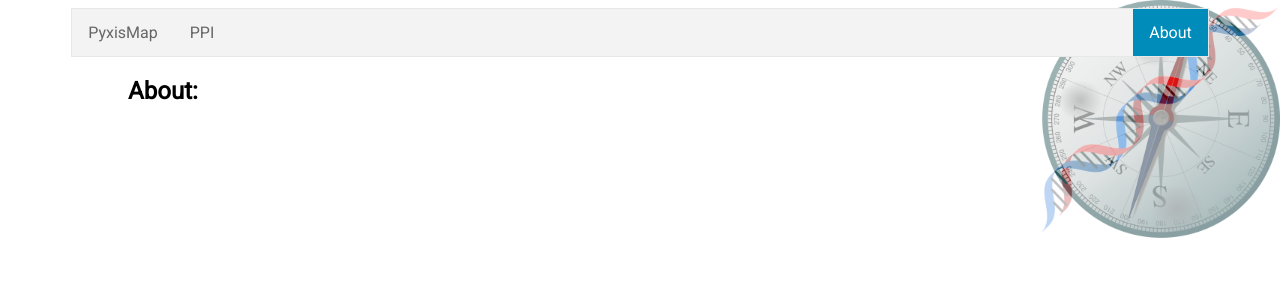
After one commit to whytestalyon/LayeredGraph, a Flask app: page /about in a window 1280 px wide. The commit adds this page. Shown: the top 300 px of the page. Run offline with Flask 2, Linux system fonts and the light colour scheme; some libraries are stand-ins or nearby versions.

Commit message:
added basic connections to about page

```diff
--- a/application.py
+++ b/application.py
@@ -52,6 +52,13 @@ def ppi():
     This will be a deeprank view for the PPI graph.
     '''
     return render_template('protSearch.html')
+
+@app.route('/about', methods=['GET'])
+def about():
+    '''
+    Get the about page
+    '''
+    return render_template('about.html')
 
 @app.route('/terms', methods=['GET'])
 def terms():
--- /dev/null
+++ b/templates/about.html
@@ -0,0 +1,45 @@
+<!doctype html>
+<html>
+    <head>
+        <!--Our custom css-->
+        <link rel="stylesheet" href="https://fonts.googleapis.com/css?family=Roboto">
+        <link rel="stylesheet" href="{{ url_for('static', filename='css/main.css')}}">
+        <style>
+            body {
+                font-family: "Roboto", sans-serif;
+                background-image: url("{{ url_for('static', filename='img/dna-compass.png')}}");
+                background-repeat: no-repeat;
+                background-attachment: scroll;
+                background-position: top right;
+                background-size: 240px 240px;
+            }
+        </style>
+
+        <!-- js libraries w/css styles -->
+        <script src="https://code.jquery.com/jquery-3.2.1.min.js"></script>
+        <link rel="stylesheet" href="//code.jquery.com/ui/1.12.1/themes/base/jquery-ui.css">
+        <script src="https://code.jquery.com/ui/1.12.1/jquery-ui.js"></script>
+
+        <script>
+            $(document).ready(function() {
+
+            });
+        </script>
+    </head>
+    <body>
+        <div id="maindiv">
+            <nav>
+                <ul>
+                    <li><a href="/">PyxisMap</a></li>
+                    <li><a href="/ppi">PPI</a></li>
+                    <li style="float:right"><a class="active" href="/about">About</a></li>
+                </ul>
+            </nav>
+
+            <div id="outputarea">
+                <h2>About:</h2>
+
+            </div>
+        </div>
+    </body>
+</html>
--- a/templates/protSearch.html
+++ b/templates/protSearch.html
@@ -42,6 +42,8 @@
                 min-width: 100%;
             }
         </style>
+
+        <!-- js libraries w/css styles -->
         <script src="https://code.jquery.com/jquery-3.2.1.min.js"></script>
         <link rel="stylesheet" href="//code.jquery.com/ui/1.12.1/themes/base/jquery-ui.css">
         <script src="https://code.jquery.com/ui/1.12.1/jquery-ui.js"></script>
@@ -301,7 +303,7 @@
                 <ul>
                     <li><a href="/">PyxisMap</a></li>
                     <li><a class="active" href="/ppi">PPI</a></li>
-                    <li style="float:right"><a href="#about">About</a></li>
+                    <li style="float:right"><a href="/about">About</a></li>
                 </ul>
             </nav>
 
--- a/templates/textToTable.html
+++ b/templates/textToTable.html
@@ -40,7 +40,7 @@
         }
     </style>
 
-    <!--These are for our data formats-->
+    <!-- js libraries w/css styles -->
     <script src="https://code.jquery.com/jquery-3.2.1.min.js"></script>
     <link rel="stylesheet" href="//code.jquery.com/ui/1.12.1/themes/base/jquery-ui.css">
     <script src="https://code.jquery.com/ui/1.12.1/jquery-ui.js"></script>
@@ -48,6 +48,7 @@
     <script src="https://cdnjs.cloudflare.com/ajax/libs/select2/4.0.3/js/select2.min.js"></script>
     <link href="https://cdn.datatables.net/1.10.16/css/jquery.dataTables.min.css" rel="stylesheet"/>
     <script src="https://cdn.datatables.net/1.10.16/js/jquery.dataTables.min.js"></script>
+
     <script>
         $(document).ready(function () {
             $("#get_terms").click(function () {
@@ -333,7 +334,7 @@
             <ul>
                 <li><a class="active" href="/">PyxisMap</a></li>
                 <li><a href="/ppi">PPI</a></li>
-                <li style="float:right"><a href="#about">About</a></li>
+                <li style="float:right"><a href="/about">About</a></li>
             </ul>
         </nav>
 
```
